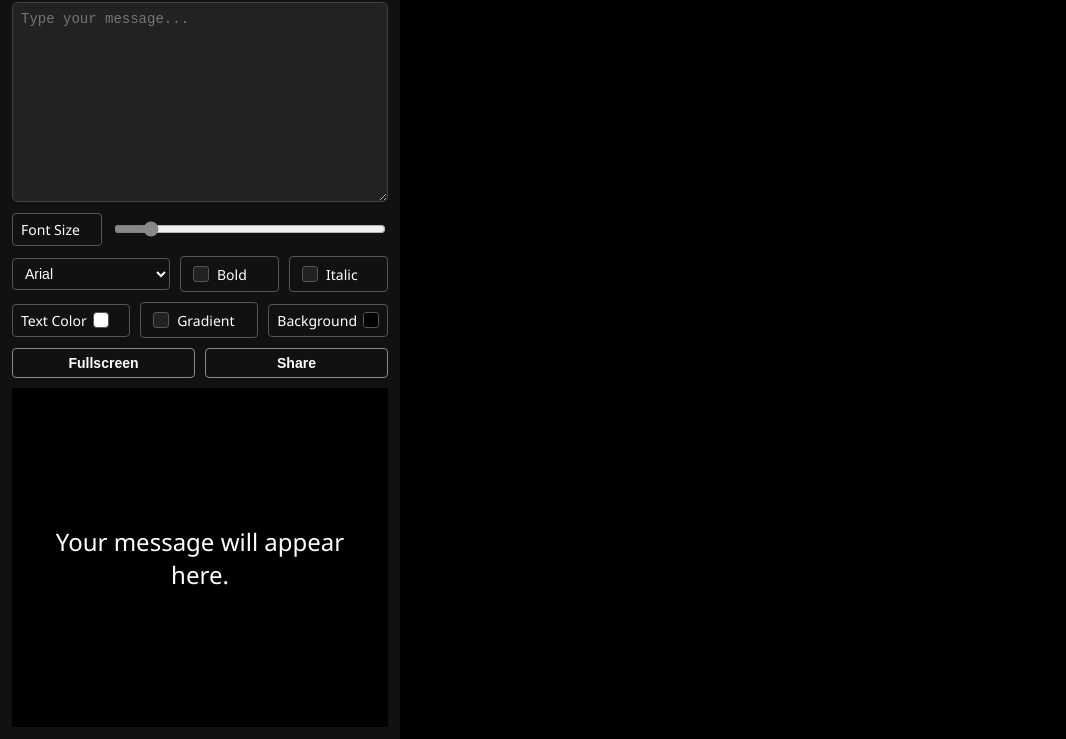
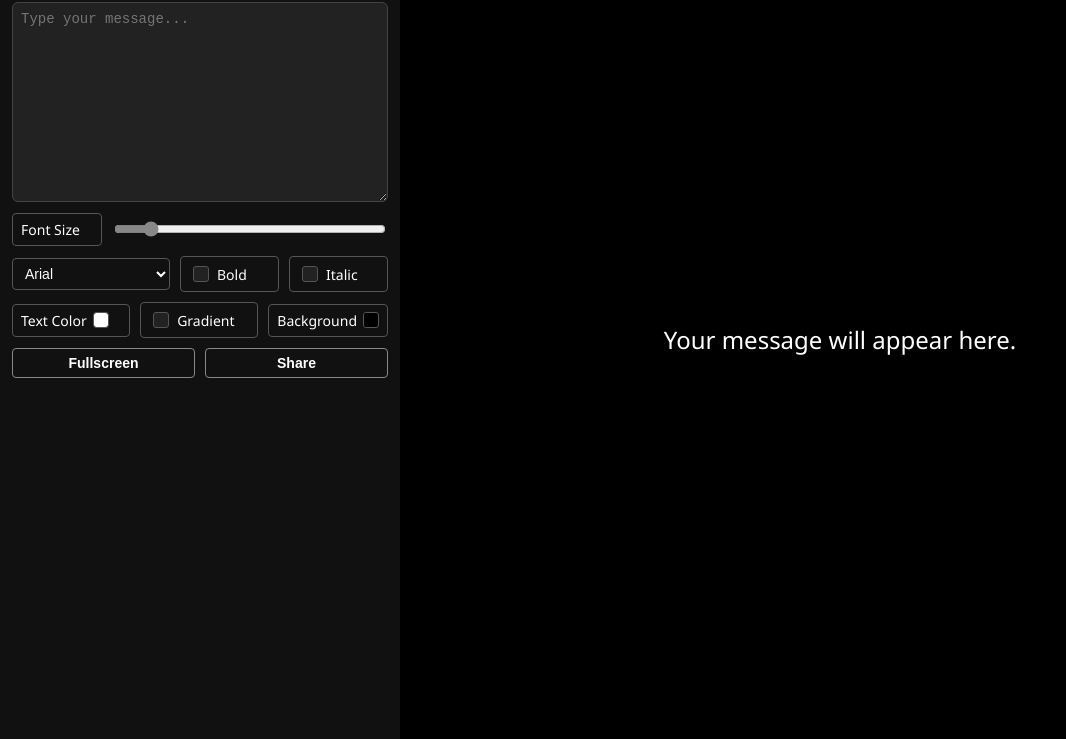
Before and after one commit to KabirBD/pop, a plain HTML site: page index.html in a window 1280 px wide. Shown: the part 61-800 px from the top of the page, without its empty margins (0-1066 px from the left). Drawn offline with Linux system fonts and the light colour scheme.

Commit message:
Update index.html

```diff
--- a/index.html
+++ b/index.html
@@ -25,7 +25,8 @@
 
   <body class="prevent-select">
     <div class="app-container">
-      <div class="controls">
+      <!-- Controls Panel -->
+      <div class="controls" id="controlsPanel">
         <div style="display: flex; align-items: center; gap: 8px">
           <img
             src="/pop/icon-512.png"
@@ -36,6 +37,7 @@
             Pop-Up Text
           </h1>
         </div>
+
         <textarea
           id="messageInput"
           placeholder="Type your message..."
@@ -86,13 +88,18 @@
           /></label>
         </div>
 
-<div class="row">
-  <button onclick="enterFullscreen()">Fullscreen</button>
-  <button onclick="shareCurrentState()">Share</button>
-</div>
+        <div class="row">
+          <button onclick="enterFullscreen()">Fullscreen</button>
+          <button onclick="shareCurrentState()">Share</button>
+        </div>
+      </div>
 
-      <div id="messageDisplay">Your message will appear here.</div>
+      <!-- Output Section -->
+      <div id="messageDisplay" class="display">
+        Your message will appear here.
+      </div>
     </div>
+
     <script src="/pop/script.js"></script>
   </body>
 </html>
```
